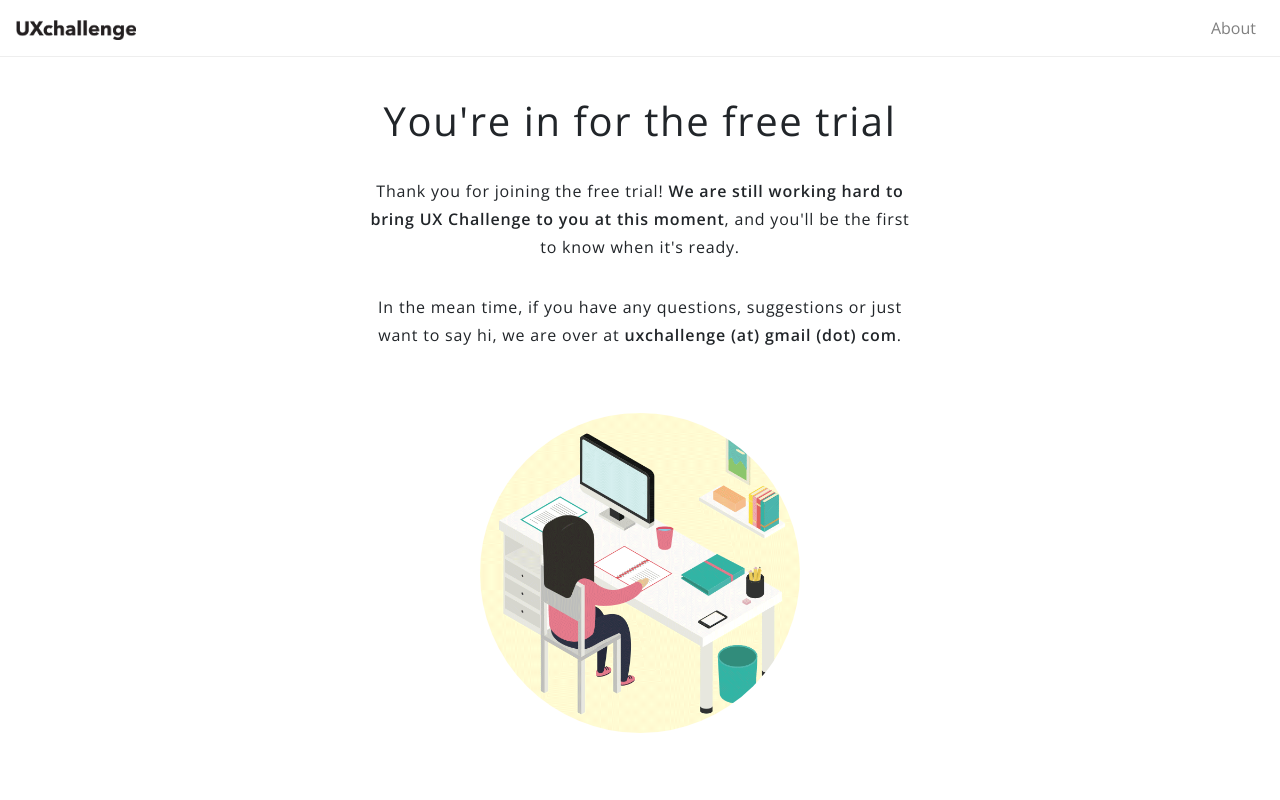
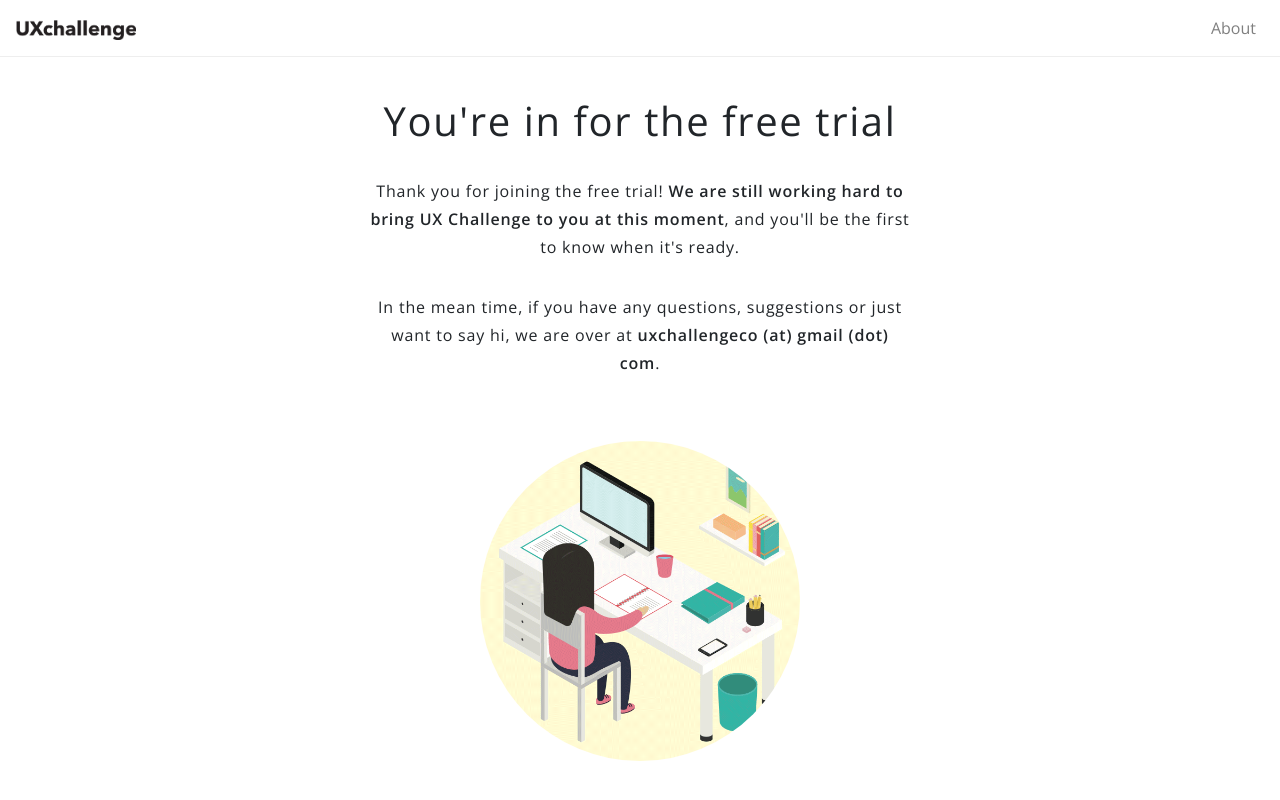
Before and after one commit to yachinyou/ux-challenge, a React (Create React App) app: page /thankyou in a window 1280 px wide. Shown: the top 800 px of the page. Built offline with nearby package versions, Linux system fonts and the light colour scheme.

Commit message:
install google analytics

```diff
--- a/package.json
+++ b/package.json
@@ -6,6 +6,7 @@
     "bootstrap": "^4.1.1",
     "react": "^16.4.1",
     "react-dom": "^16.4.1",
+    "react-ga": "^2.5.3",
     "react-meta-tags": "^0.4.1",
     "react-router-dom": "^4.3.1",
     "react-scripts": "1.1.4",
--- a/src/App.js
+++ b/src/App.js
@@ -8,6 +8,10 @@ import SellSheet from './Components/SellSheet/SellSheet';
 import Footer from './Components/Footer/Footer';
 import ThankYou from './Components/SignUpThankYou/SignUpThankYou';
 import AboutPage from './Components/About/About';
+
+import ReactGA from 'react-ga';
+ReactGA.initialize('UA-648673-27');
+ReactGA.pageview(window.location.pathname + window.location.search);
 
 class App extends Component {
 
--- a/src/Components/SignUpThankYou/SignUpThankYou.js
+++ b/src/Components/SignUpThankYou/SignUpThankYou.js
@@ -18,7 +18,7 @@ class SignUpThankYou extends Component {
                             <h6>Thank you for joining the free trial! <span className="bold">We are still working hard to bring UX Challenge to you at this moment</span>,
                             and you'll be the first to know when it's ready.</h6>
                             <h6>In the mean time, if you have any questions, suggestions or just want to say hi,
-                            we are over at <span className="bold">uxchallenge (at) gmail (dot) com</span>.</h6>
+                            we are over at <span className="bold">uxchallengeco (at) gmail (dot) com</span>.</h6>
                     </div>
                     <div className="col-xl-3 col-lg-3 col-md-2 col-sm-12 col-12"></div>
                 </div>
```
Also changed, not shown: 1 other file (tests, documents, lock files or other folders).
